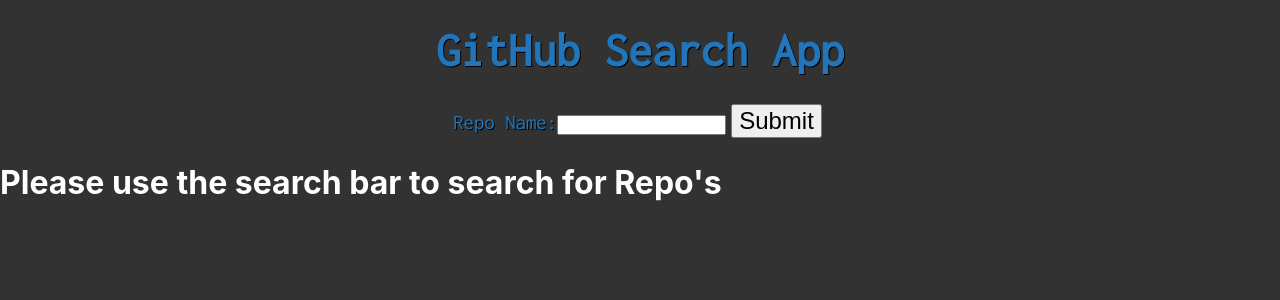
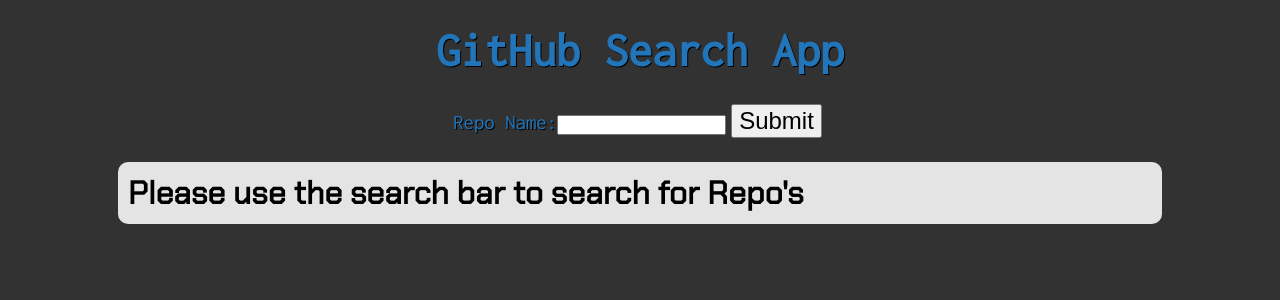
Before and after one commit to grford15/Soar_Tech_Challenge, a React (Create React App) app: page / in a window 1280 px wide. Shown: the top 300 px of the page. Built offline with nearby package versions, Linux system fonts and the light colour scheme.

Commit message:
fix an issue when searching for nothing & CSS

```diff
--- a/src/App.css
+++ b/src/App.css
@@ -21,6 +21,7 @@
 #search-bar {
   display: flex;
   justify-content: center;
+  margin-bottom: 20px;
 }
 
 #submit-btn {
@@ -40,11 +41,22 @@
 }
 
 .repo-list {
-  color: white;
+  background-color: #E4E4E4;
+  color: black;
+  width: 80%;
+  margin: auto;
+  height: 100%;
+  padding: 10px;
+  border-radius: 10px;
+  font-family: 'Chakra Petch', sans-serif;
 }
 
 #links {
   color: #2275B9;
-  text-shadow: 1px 1px black;
   font-family: 'Inconsolata', monospace;
+  text-decoration: none;
 }
+
+.u-list {
+  list-style: none;
+}
--- a/src/components/RepoComponent.js
+++ b/src/components/RepoComponent.js
@@ -5,7 +5,7 @@
 
   //if props = nothing
   //return instructions to search
-  if(props.items.length < 1){
+  if(props.items === undefined || props.items.length < 1  ){
     return (
       <h1 className="repo-list">Please use the search bar to search for Repo's</h1>
     )
@@ -14,9 +14,14 @@
     //return the props list
     return (
       <div className="repo-list">
-        <ul>
+        <ul className="u-list">
           {props.items.map(repo => (
-            <li key={repo.id}>Repo Name: {repo.name} | <a href={repo.url} id="links">Repo Link</a></li>
+            <li key={repo.id}><b>Repo Name:</b> {repo.name} |
+            <b> Language: </b> {repo.language} |
+            <b> Stars: </b> {repo.stargazers_count} |
+            <b> Forks: </b> {repo.forks} |
+            <a href={repo.html_url} id="links"> Repo Link</a>
+            </li>
           ))}
         </ul>
       </div>
```
